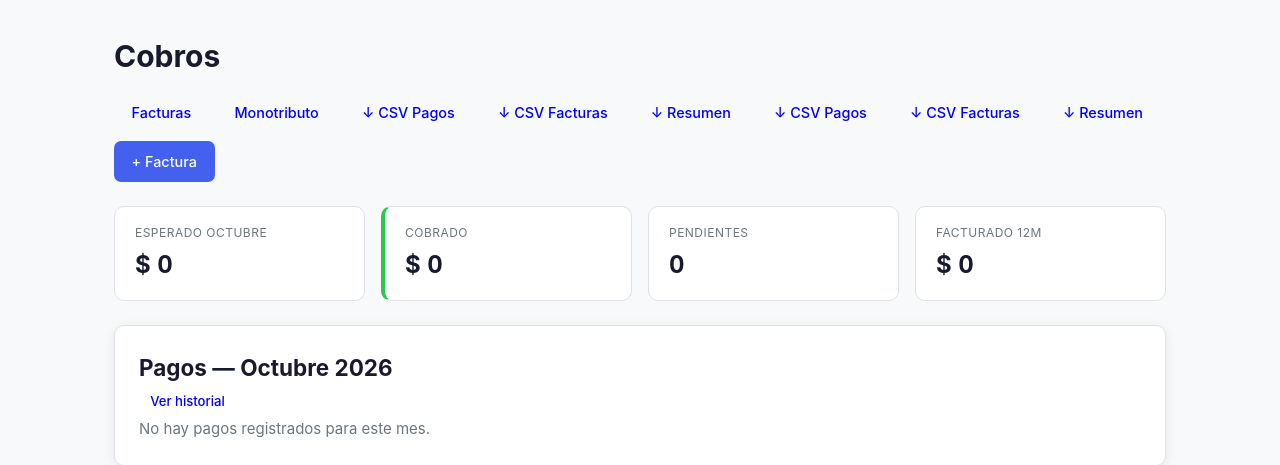
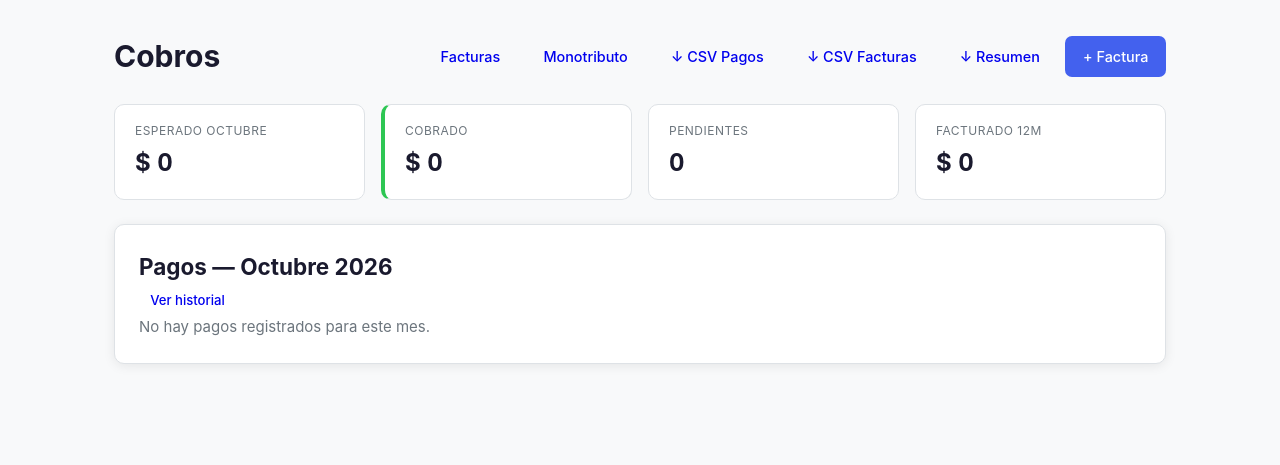
Before and after one commit to zynnoslabs/Central, a Flask app: page /cobros/ in a window 1280 px wide. Shown: the part 59-524 px from the top of the page. Run offline with Flask 3, Linux system fonts and the light colour scheme; the visitor is signed in with stand-in values (Sample User, id 1); data that the repository does not hold is empty; some libraries are stand-ins or nearby versions.

Commit message:
Fix: quitar botones CSV duplicados en cobros

```diff
--- a/app/templates/cobros/inicio.html
+++ b/app/templates/cobros/inicio.html
@@ -6,11 +6,6 @@
   <div class="header-actions">
     <a href="{{ url_for('cobros.lista_facturas') }}" class="btn btn-ghost">Facturas</a>
     <a href="{{ url_for('cobros.monotributo') }}" class="btn btn-ghost">Monotributo</a>
-    <!-- ### CAMBIO AQUÍ ### Exportaciones CSV -->
-    <a href="{{ url_for('cobros.exportar_pagos', anio=anio) }}" class="btn btn-ghost" title="Descargar pagos del año como CSV">↓ CSV Pagos</a>
-    <a href="{{ url_for('cobros.exportar_facturas', anio=anio) }}" class="btn btn-ghost" title="Descargar facturas del año como CSV">↓ CSV Facturas</a>
-    <a href="{{ url_for('cobros.exportar_resumen_mensual') }}" class="btn btn-ghost" title="Resumen mensual histórico">↓ Resumen</a>
-    <!-- ### CAMBIO AQUÍ ### botones exportación CSV (Etapa I) -->
     <a href="{{ url_for('cobros.exportar_pagos', anio=anio) }}" class="btn btn-ghost" title="Descargar pagos del año como CSV">↓ CSV Pagos</a>
     <a href="{{ url_for('cobros.exportar_facturas', anio=anio) }}" class="btn btn-ghost" title="Descargar facturas del año como CSV">↓ CSV Facturas</a>
     <a href="{{ url_for('cobros.exportar_resumen_mensual') }}" class="btn btn-ghost" title="Resumen mensual histórico">↓ Resumen</a>
```
